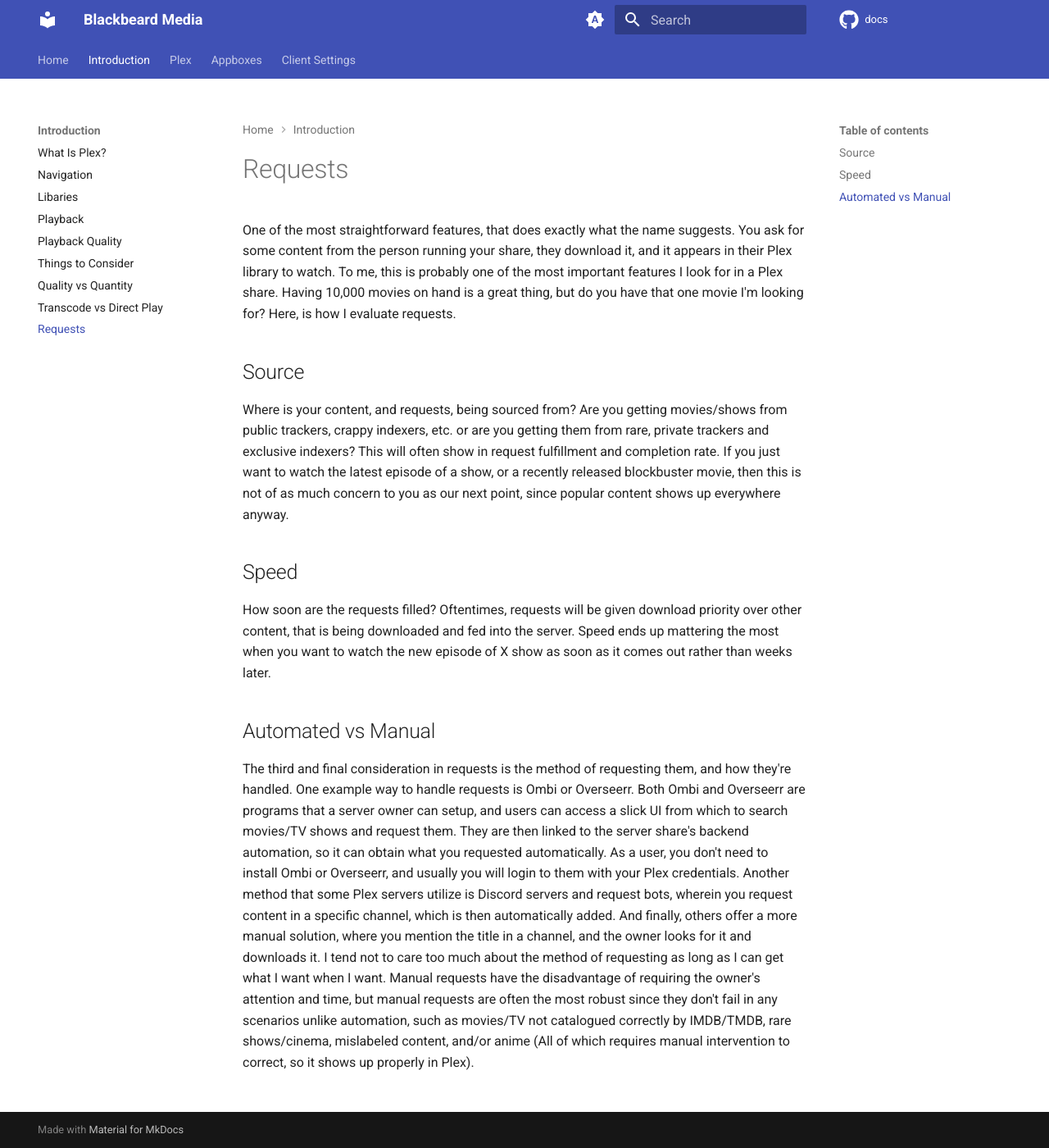
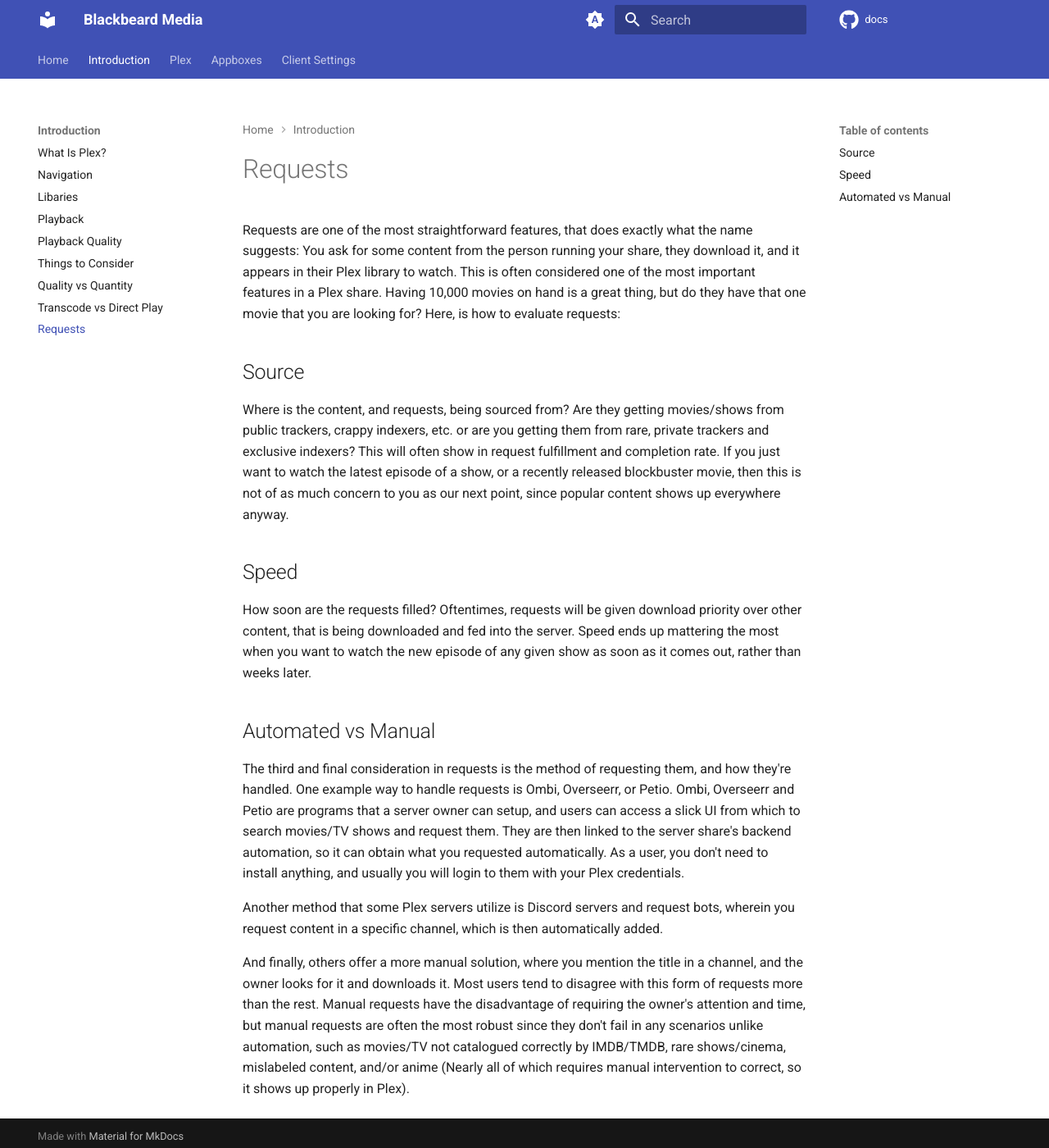
Before and after one commit to neomedia6989/docs-2, an MkDocs documentation site: the page built from docs/introduction/requests.md, in a window 1280 px wide and 1400 px high. Shown: the whole window at 82% size. Built offline with MkDocs 1.6.1 and Material for MkDocs 9.7.7, drawn with Linux system fonts in a browser that asks for light colours; comment, search, counter and statistics services are not loaded.

Commit message:
Update requests.md

```diff
--- a/docs/introduction/requests.md
+++ b/docs/introduction/requests.md
@@ -1,15 +1,19 @@
 # Requests
 
-One of the most straightforward features, that does exactly what the name suggests. You ask for some content from the person running your share, they download it, and it appears in their Plex library to watch. To me, this is probably one of the most important features I look for in a Plex share. Having 10,000 movies on hand is a great thing, but do you have that one movie I'm looking for? Here, is how I evaluate requests.
+Requests are one of the most straightforward features, that does exactly what the name suggests: You ask for some content from the person running your share, they download it, and it appears in their Plex library to watch. This is often considered one of the most important features in a Plex share. Having 10,000 movies on hand is a great thing, but do they have that one movie that you are looking for? Here, is how to evaluate requests:
 
 ## Source
 
-Where is your content, and requests, being sourced from? Are you getting movies/shows from public trackers, crappy indexers, etc. or are you getting them from rare, private trackers and exclusive indexers? This will often show in request fulfillment and completion rate. If you just want to watch the latest episode of a show, or a recently released blockbuster movie, then this is not of as much concern to you as our next point, since popular content shows up everywhere anyway.
+Where is the content, and requests, being sourced from? Are they getting movies/shows from public trackers, crappy indexers, etc. or are you getting them from rare, private trackers and exclusive indexers? This will often show in request fulfillment and completion rate. If you just want to watch the latest episode of a show, or a recently released blockbuster movie, then this is not of as much concern to you as our next point, since popular content shows up everywhere anyway.
 
 ## Speed
 
-How soon are the requests filled? Oftentimes, requests will be given download priority over other content, that is being downloaded and fed into the server. Speed ends up mattering the most when you want to watch the new episode of X show as soon as it comes out rather than weeks later.
+How soon are the requests filled? Oftentimes, requests will be given download priority over other content, that is being downloaded and fed into the server. Speed ends up mattering the most when you want to watch the new episode of any given show as soon as it comes out, rather than weeks later.
 
 ## Automated vs Manual
 
-The third and final consideration in requests is the method of requesting them, and how they're handled. One example way to handle requests is Ombi or Overseerr. Both Ombi and Overseerr are programs that a server owner can setup, and users can access a slick UI from which to search movies/TV shows and request them. They are then linked to the server share's backend automation, so it can obtain what you requested automatically. As a user, you don't need to install Ombi or Overseerr, and usually you will login to them with your Plex credentials. Another method that some Plex servers utilize is Discord servers and request bots, wherein you request content in a specific channel, which is then automatically added. And finally, others offer a more manual solution, where you mention the title in a channel, and the owner looks for it and downloads it. I tend not to care too much about the method of requesting as long as I can get what I want when I want. Manual requests have the disadvantage of requiring the owner's attention and time, but manual requests are often the most robust since they don't fail in any scenarios unlike automation, such as movies/TV not catalogued correctly by IMDB/TMDB, rare shows/cinema, mislabeled content, and/or anime (All of which requires manual intervention to correct, so it shows up properly in Plex).
+The third and final consideration in requests is the method of requesting them, and how they're handled. One example way to handle requests is Ombi, Overseerr, or Petio. Ombi, Overseerr and Petio are programs that a server owner can setup, and users can access a slick UI from which to search movies/TV shows and request them. They are then linked to the server share's backend automation, so it can obtain what you requested automatically. As a user, you don't need to install anything, and usually you will login to them with your Plex credentials.
+
+Another method that some Plex servers utilize is Discord servers and request bots, wherein you request content in a specific channel, which is then automatically added.
+
+And finally, others offer a more manual solution, where you mention the title in a channel, and the owner looks for it and downloads it. Most users tend to disagree with this form of requests more than the rest. Manual requests have the disadvantage of requiring the owner's attention and time, but manual requests are often the most robust since they don't fail in any scenarios unlike automation, such as movies/TV not catalogued correctly by IMDB/TMDB, rare shows/cinema, mislabeled content, and/or anime (Nearly all of which requires manual intervention to correct, so it shows up properly in Plex).
```
